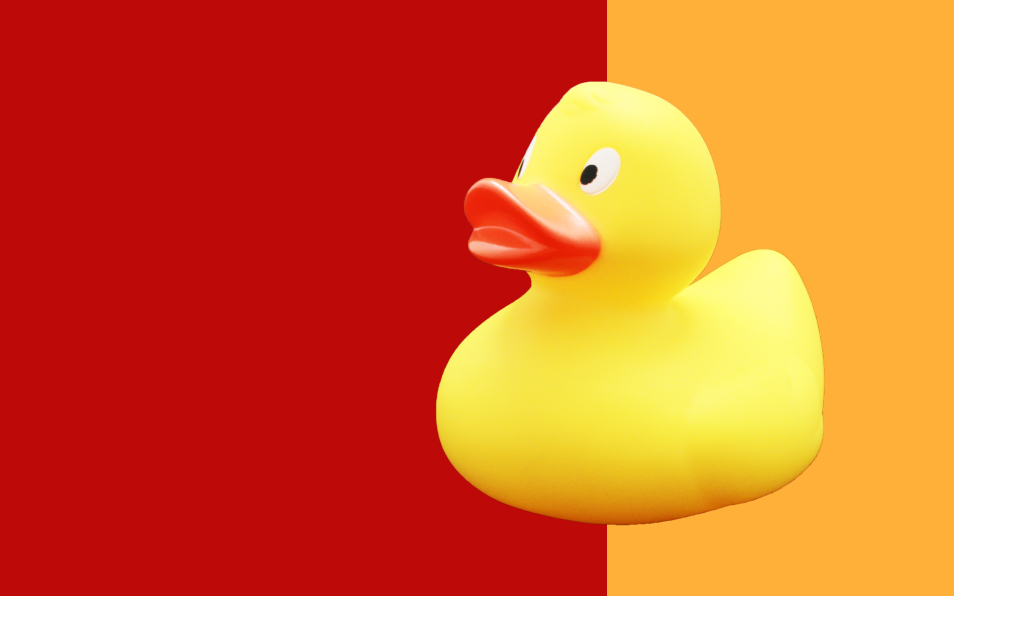
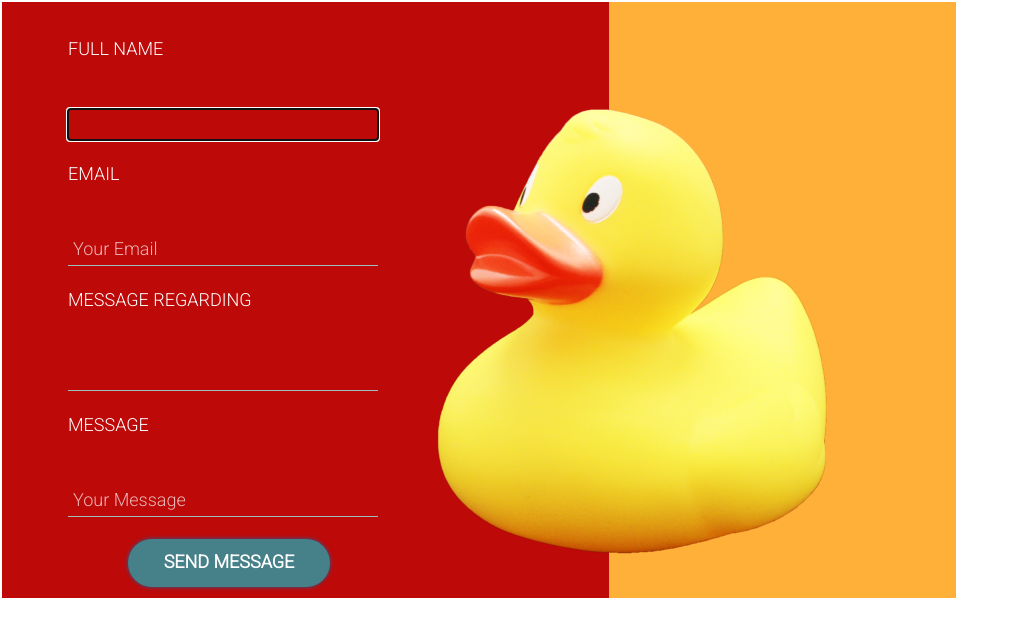
Before and after one commit to madhuriprao/Forms, a plain HTML site: page index.html in a window 1280 px wide. Shown: the whole page, without its empty margins (0-1019 px from the left). Drawn offline with Linux system fonts and the light colour scheme.

Commit message:
Added forms and edited few formats

```diff
--- a/Styles/index.css
+++ b/Styles/index.css
@@ -2,19 +2,83 @@
   display: flex;
   width: 954px;
   height: 594px;
+  margin: 2px;
 }
 .Container {
   display: flex;
+  flex-direction: column;
   border: 1px solid;
   position: relative;
   font-family: "Roboto", sans-serif;
+  font-size: 18px;
   color: #be0909;
   background-color: #be0909;
-  justify-content: center;
-  align-items: center;
+  justify-content: stretch;
+  align-items: stretch;
   width: 954px;
   height: 594px;
 }
+
+.form {
+  font-family: "Roboto", sans-serif;
+  font-size: 18px;
+  display: inline-block;
+  max-width: 500px;
+  width: 100%;
+  min-height: 500px;
+  display: flex;
+  margin-left: 65px;
+  margin-top: 34px;
+}
+
+.label {
+  display: block;
+  font-size: 30px;
+  position: relative;
+  bottom: -2px;
+  z-index: 1;
+  width: 100%;
+  color: #ffffff;
+  font-family: "Roboto", sans-serif;
+  font-size: 18px;
+}
+
+.input-field {
+  display: block;
+  border: none;
+  padding: 5px;
+  z-index: 1;
+  background-color: #be0909;
+  border-bottom: 1px solid #9dbebb;
+  width: 300px;
+  margin-bottom: 22px;
+  margin-top: 51px;
+}
+
+.input-field::placeholder {
+  color: #fdffff;
+  opacity: 0.7;
+}
+
+button {
+  cursor: pointer;
+  color: white;
+  background-color: #468189;
+  border: none;
+  font-weight: bold;
+  font-size: 18px;
+  border-radius: 40px;
+  height: 48px;
+  width: 202px;
+  margin-left: 60px;
+  box-shadow: 0 0px 4px rgb(24, 98, 148);
+}
+
+.button:hover {
+  background-color: rgb(152, 192, 219);
+  color: rgb(138, 167, 194);
+}
+
 .box {
   display: flex;
   border: 1px solid;
@@ -32,4 +96,5 @@
   width: 663px;
   height: 603px;
   transform: translateX(-150px);
+  margin-top: 52px;
 }
--- a/index.html
+++ b/index.html
@@ -14,7 +14,45 @@
   <body>
     <div class="flexbox">
       <div class="Container">
-        <form action=""></form>
+        <form class="form" autocomplete="off">
+          <div class="entries">
+            <label for="name" class="label">FULL NAME</label>
+            <input
+              type="text"
+              name="name"
+              id="name"
+              class="input-field"
+              required
+              autofocus
+            />
+            <label for="emailid" class="label">EMAIL</label>
+            <input
+              type="email"
+              name="email"
+              id="email"
+              class="input-field"
+              placeholder="Your Email"
+            />
+            <label for="messageregarding" class="label"
+              >MESSAGE REGARDING</label
+            >
+            <input
+              type="text"
+              name="messageregarding"
+              id="messageregarding"
+              class="input-field"
+            />
+            <label for="message" class="label">MESSAGE </label>
+            <input
+              type="text"
+              name="message"
+              id="message"
+              class="input-field"
+              placeholder="Your Message"
+            />
+            <button type="submit" class="button">SEND MESSAGE</button>
+          </div>
+        </form>
       </div>
       <div class="box">
         <div class="Duckimage">
```
Also changed, not shown: Images/hiclipart 2 (1).png (added).
